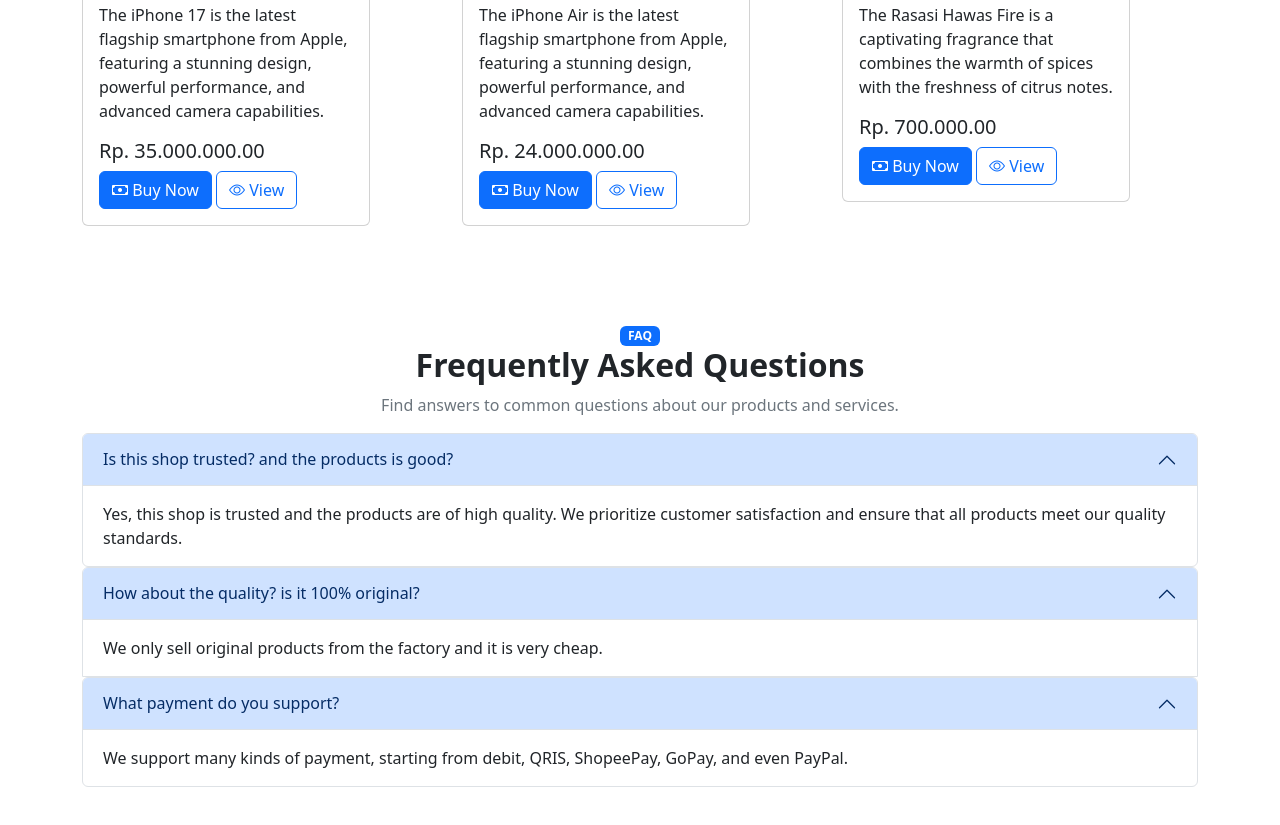
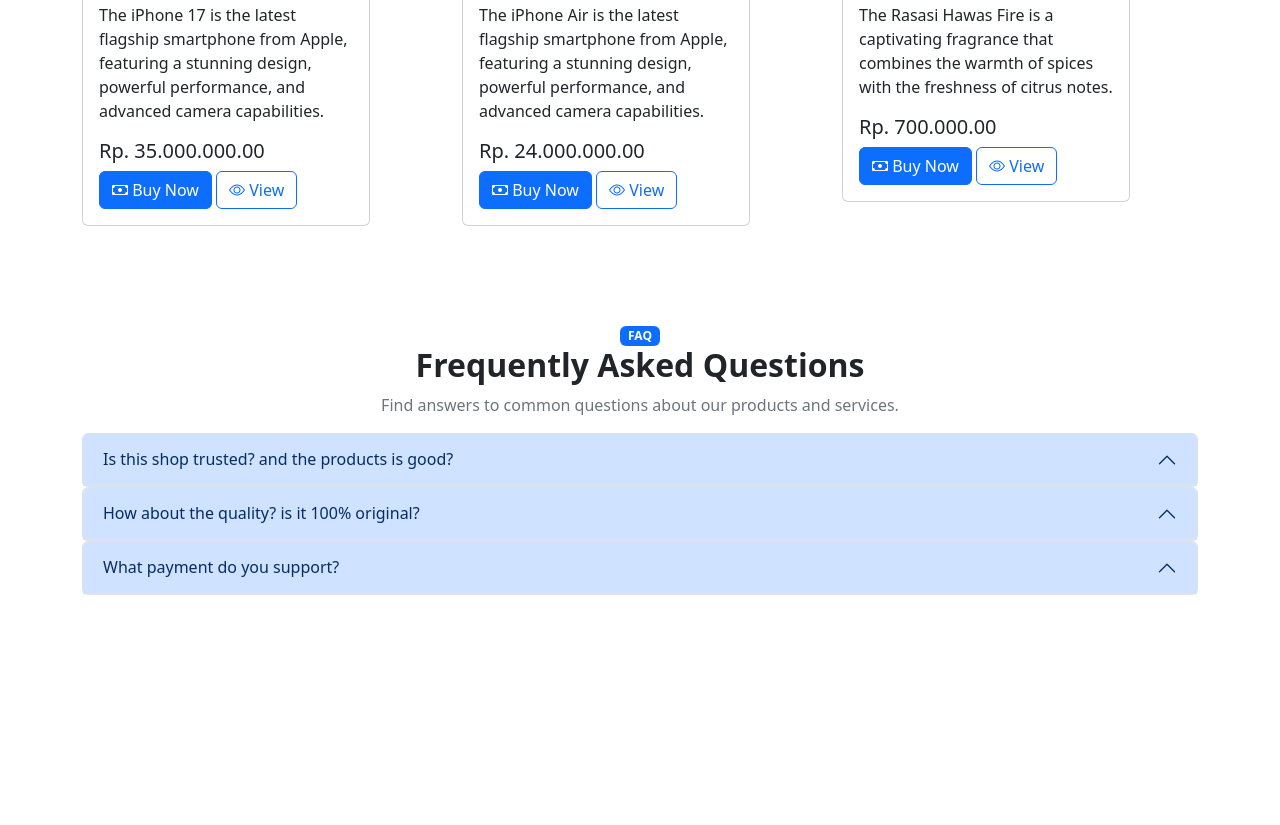
Before and after one commit to keyaldo24/companybyaldo, a plain HTML site: page index.html in a window 1280 px wide. Shown: the part 2739-3564 px from the top of the page. After the commit the page ends 3382 px from the top, so only its background shows below. Drawn offline with nearby package versions, Linux system fonts and the light colour scheme.

Commit message:
index.html

```diff
--- a/index.html
+++ b/index.html
@@ -290,7 +290,7 @@
                     <h2 class="accordion-header">
                         <button class="accordion-button" type="button" data-bs-toggle="collapse" data-bs-target="#faqSatu"> Is this shop trusted? and the products is good? </button>
                     </h2>
-                    <div id="faqSatu" class="accordion-collapse collapse show" data-bs-parent="#accordionDigimap">
+                    <div id="faqSatu" class="accordion-collapse collapse" data-bs-parent="#accordionDigimap">
                         <div class="accordion-body">
                             Yes, this shop is trusted and the products are of high quality. We prioritize customer satisfaction and ensure that all products meet our quality standards.
                         </div>
@@ -302,9 +302,10 @@
                     <h2 class="accordion-header">
                         <button class="accordion-button" type="button" data-bs-toggle="collapse" data-bs-target="#faqdua"> How about the quality? is it 100% original?</button>
                     </h2>
-                    <div id="faqdua" class="accordion-collapse collapse show" data-bs-parent="#accordionDigimap">
+                    <div id="faqdua" class="accordion-collapse collapse" data-bs-parent="#accordionDigimap">
                         <div class="accordion-body">
                            We only sell original products from the factory and it is very cheap.
+                        </div>
                     </div>
                 </div>
             </div>
@@ -313,7 +314,7 @@
                     <h2 class="accordion-header">
                         <button class="accordion-button" type="button" data-bs-toggle="collapse" data-bs-target="#faqTiga"> What payment do you support? </button>
                     </h2>
-                    <div id="faqTiga" class="accordion-collapse collapse show" data-bs-parent="#accordionDigimap">
+                    <div id="faqTiga" class="accordion-collapse collapse " data-bs-parent="#accordionDigimap">
                         <div class="accordion-body">
                            We support many kinds of payment, starting from debit, QRIS, ShopeePay, GoPay, and even PayPal.
                         </div>
```
